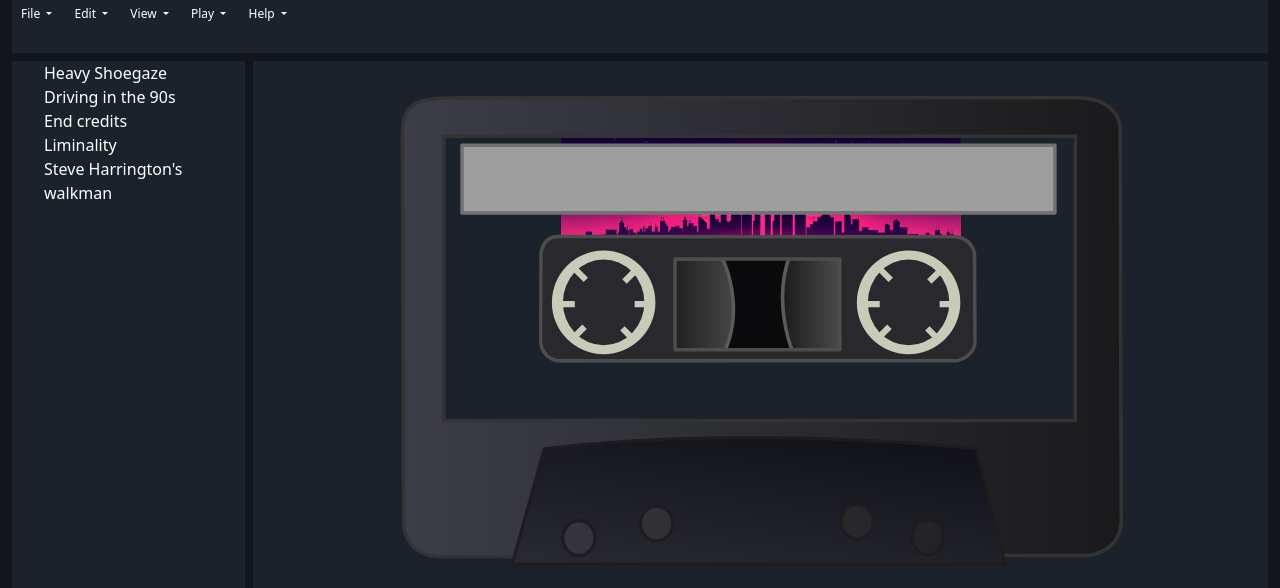
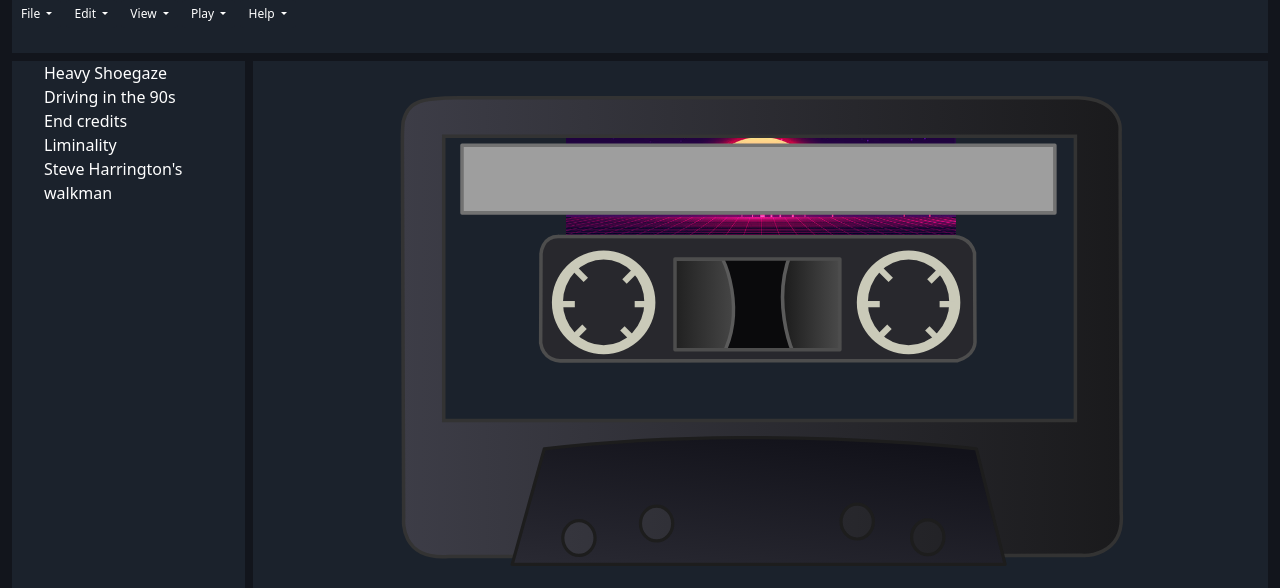
Before and after one commit to AndyDevX/mixtape_web_player, a PHP site: page / in a window 1280 px wide. Shown: the top 588 px of the page. Run offline with PHP 8.4, Linux system fonts and the light colour scheme.

Commit message:
Toques finales a la vista del cassette

```diff
--- a/index.html
+++ b/index.html
@@ -90,9 +90,10 @@
         </div>
 
         <div id="cassette">
-            <div>
-                <img id="tape-background" src="assets/img/vaporwave.jpg" alt="mix-background">
+            <div id="tape-background">
+                <img id="background-image" src="assets/img/vaporwave.jpg" alt="vaporwave">
             </div>
+
             <img id="tape" src="assets/img/Cassette.svg" alt="mixtape">
         </div>
 
--- a/static/style.css
+++ b/static/style.css
@@ -41,9 +41,16 @@
   }
 
   #tape-background {
-    width: 400px;
-    height: auto;
-    margin-top: 2.5rem;
+    background-color: rgb(19, 20, 20);
+    position: absolute;
+    top: 2.5rem;
+    width: 390px;
+    height: 180px;
+  }
+  #background-image {
+    width: 100%;
+    height: 100%;
+    object-fit: cover;
   }
 
 #community {
@@ -94,4 +101,10 @@
   #mix-list li {
     display: inline-block;
   }
+
+  #tape-background {
+    top: 1.5rem;
+    width: 280px;
+    height: 140px;
+  }
 }
```
Also changed, not shown: assets/img/lights.jpg (added), assets/img/pattern.jpg (added).
